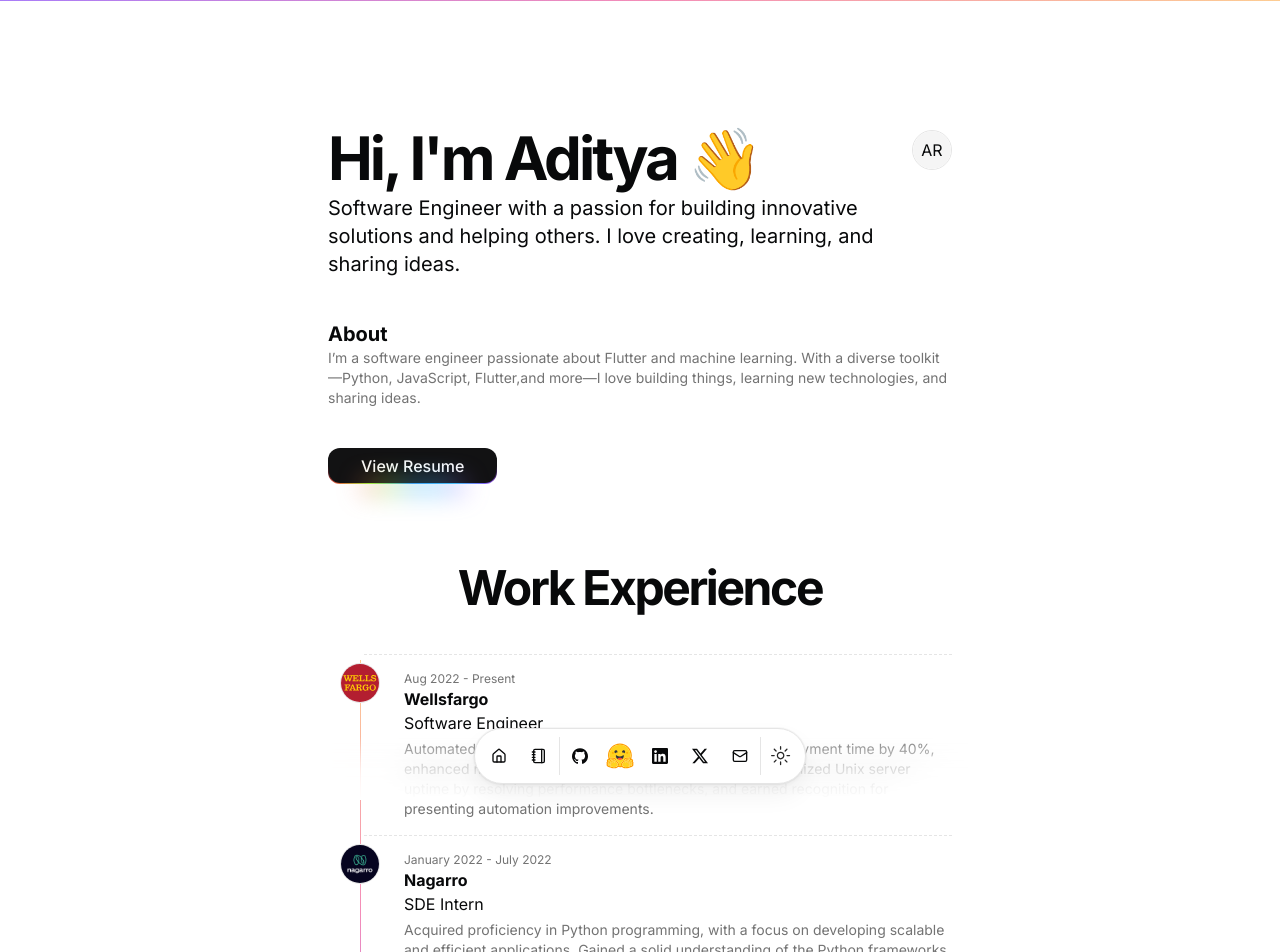
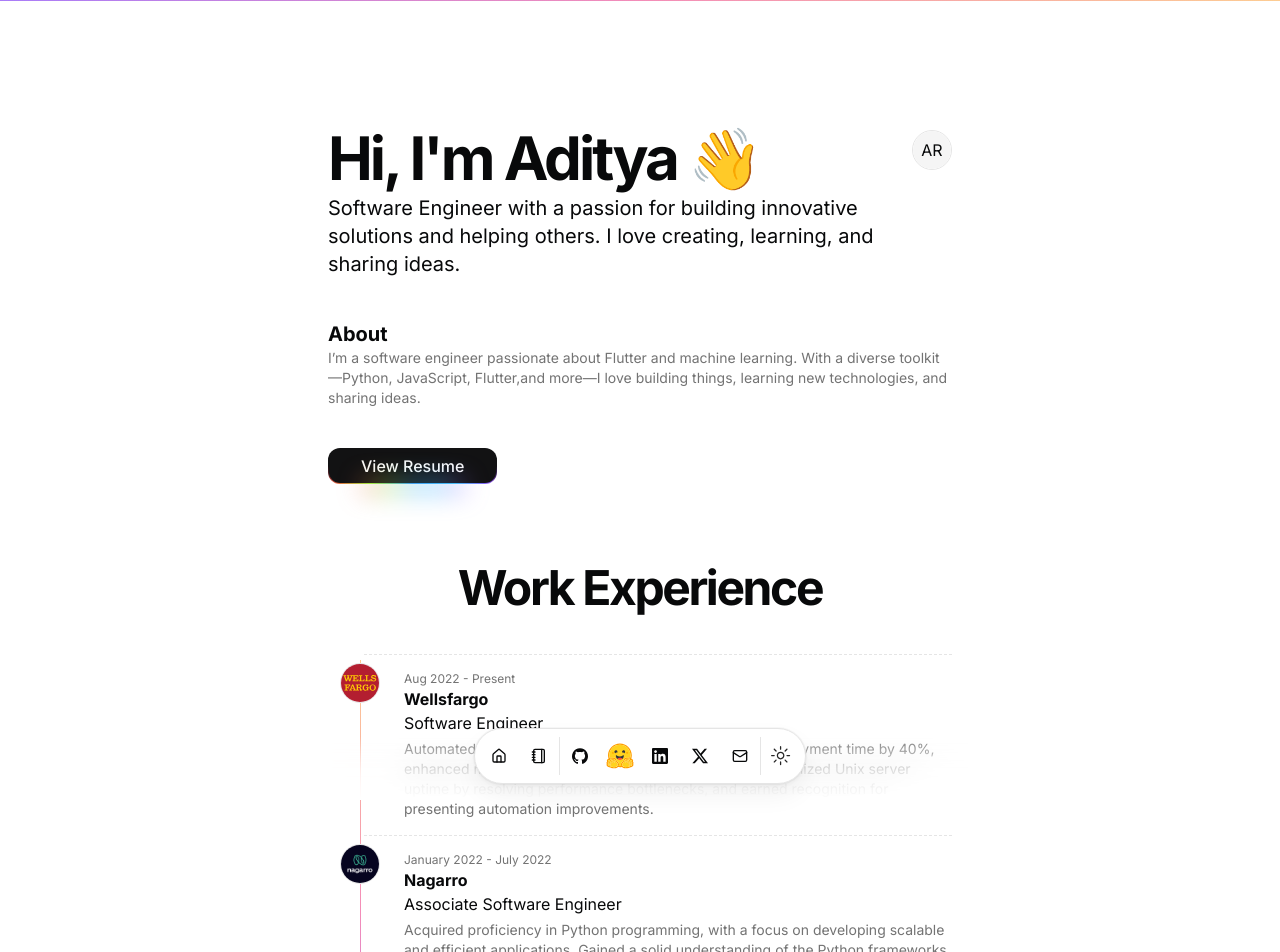
Before and after one commit to imaditya123/portfolio, a Next.js app: page / in a window 1280 px wide. Shown: the top 952 px of the page. Built offline with nearby package versions, Linux system fonts and the light colour scheme.

Commit message:
update role

```diff
--- a/src/data/resume.tsx
+++ b/src/data/resume.tsx
@@ -108,7 +108,7 @@ export const DATA = {
       badges: [],
       href: "https://www.nagarro.com/",
       location: "Noida",
-      title: "SDE Intern",
+      title: "Associate Software Engineer",
       logoUrl: "/images/nagarro.png",
       start: "January 2022",
       end: "July 2022",
```
